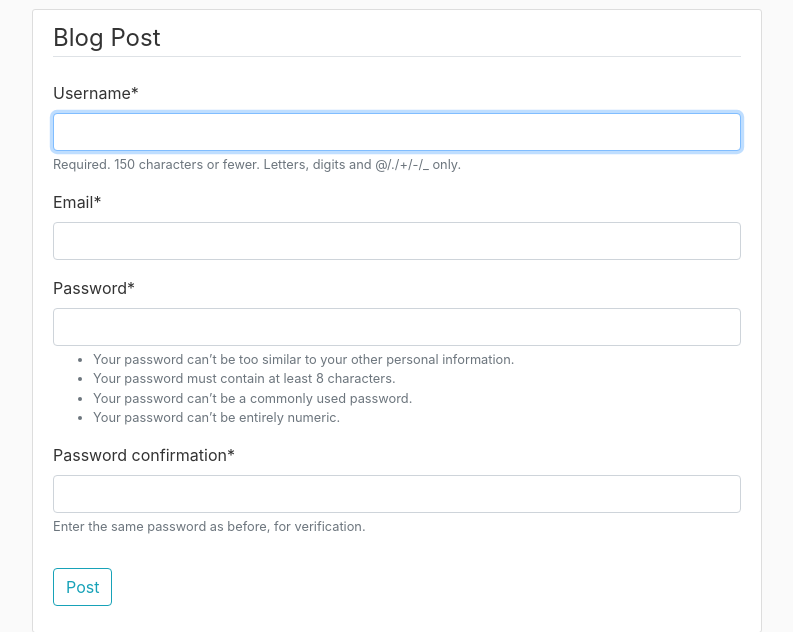
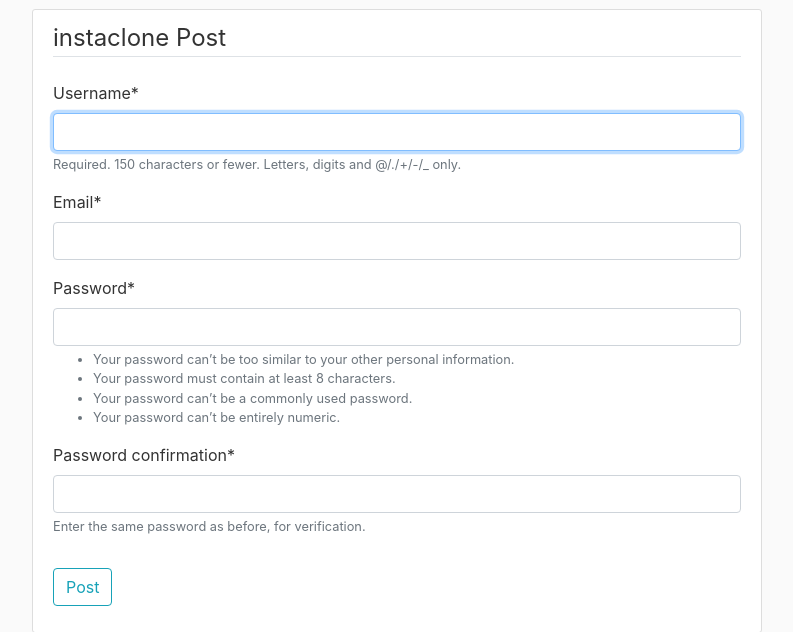
Before and after one commit to AokoMercyline/Instagram-App, a Django app: template instaclone/templates/instaclone/post_form.html in a window 1280 px wide. Shown: the part 71-703 px from the top of the page, without its empty margins (53-846 px from the left). Run offline with Django 3.2, Linux system fonts and the light colour scheme; the template is opened without the code that fills it: values that come from a table or form of the project are taken from there, others are empty; some libraries are stand-ins or nearby versions.

Commit message:
moddified

```diff
--- a/instaclone/templates/instaclone/post_form.html
+++ b/instaclone/templates/instaclone/post_form.html
@@ -6,7 +6,7 @@
         <form method="POST">
             {% csrf_token %}
             <fieldset class="form-group">
-                <legend class="border-bottom mb-4">Blog Post</legend>
+                <legend class="border-bottom mb-4">instaclone Post</legend>
                 {{ form|crispy }}
             </fieldset>
             <div class="form-group">
```
